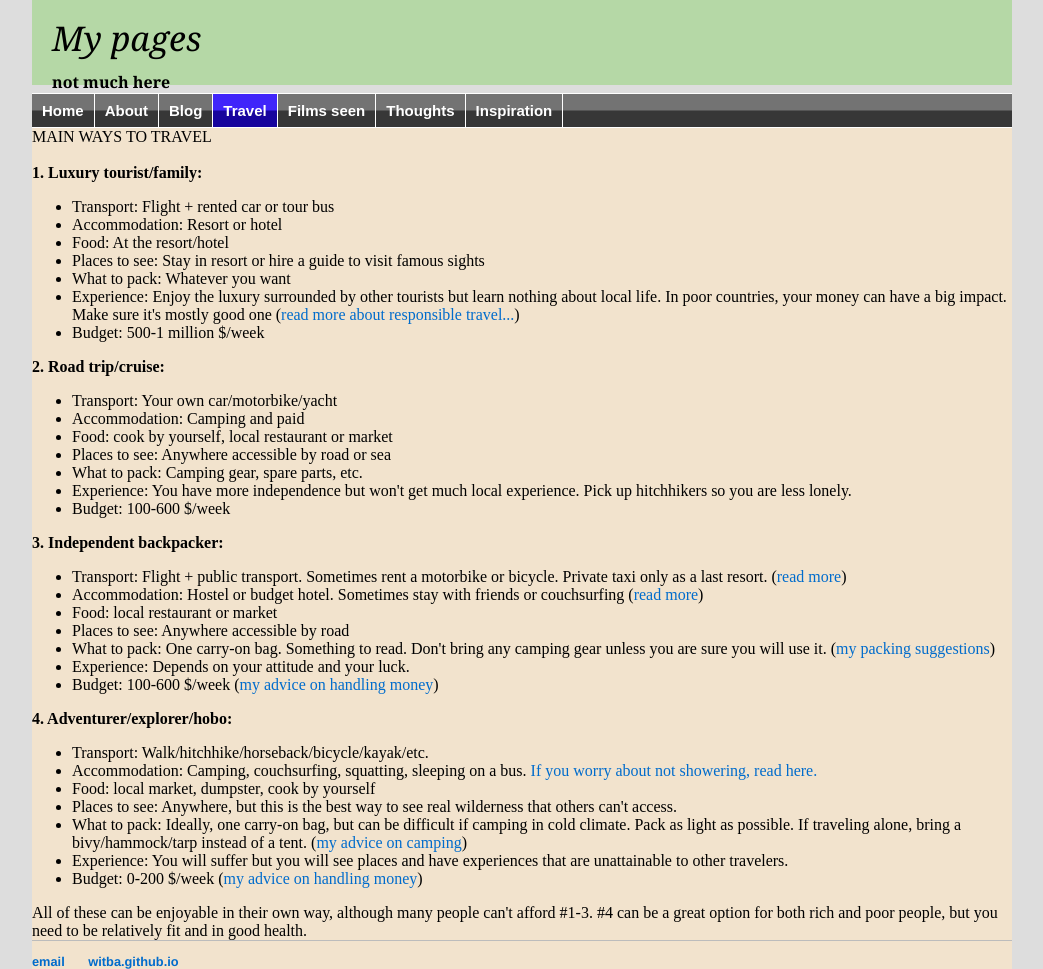
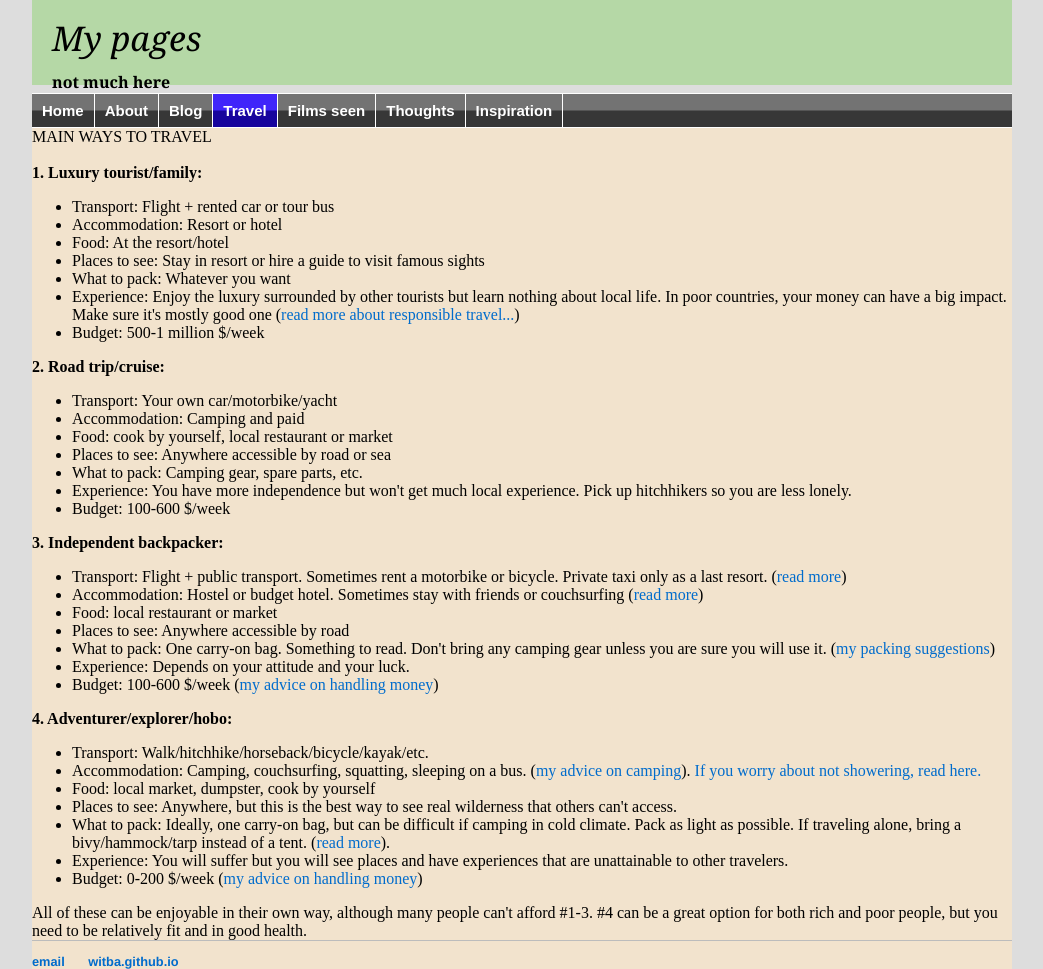
Before and after one commit to witba/witba.github.io, a Jekyll site: the page built from travel/waystotravel.html, in a window 1280 px wide. Shown: the whole page, without its empty margins (118-1161 px from the left). Built offline with Jekyll 4.4.1, drawn with Linux system fonts in a browser that asks for light colours.

Commit message:
Update waystotravel.html

```diff
--- a/travel/waystotravel.html
+++ b/travel/waystotravel.html
@@ -14,7 +14,7 @@
 <li>Food: At the resort/hotel
 <li>Places to see: Stay in resort or hire a guide to visit famous sights
 <li>What to pack: Whatever you want
-<li>Experience: Enjoy the luxury surrounded by other tourists but learn nothing about local life. In poor countries, your money can have a big impact. Make sure it's mostly good one (<a href="ethics.html" target=_blank>read more about responsible travel...</a>)
+<li>Experience: Enjoy the luxury surrounded by other tourists but learn nothing about local life. In poor countries, your money can have a big impact. Make sure it's mostly good one (<a href="ethics.html">read more about responsible travel...</a>)
 <li>Budget: 500-1 million $/week
 </ul>
 <b>2. Road trip/cruise:</b>
@@ -29,23 +29,23 @@
 </ul>
 <b>3. Independent backpacker:</b>
 <ul>
-<li>Transport: Flight + public transport. Sometimes rent a motorbike or bicycle. Private taxi only as a last resort. (<a href="transport.html" target=_blank>read more</a>)
-<li>Accommodation: Hostel or budget hotel. Sometimes stay with friends or couchsurfing (<a href="accommodation.html" target=_blank>read more</a>)
+<li>Transport: Flight + public transport. Sometimes rent a motorbike or bicycle. Private taxi only as a last resort. (<a href="transport.html">read more</a>)
+<li>Accommodation: Hostel or budget hotel. Sometimes stay with friends or couchsurfing (<a href="accommodation.html">read more</a>)
 <li>Food: local restaurant or market
 <li>Places to see: Anywhere accessible by road
-<li>What to pack: One carry-on bag. Something to read. Don't bring any camping gear unless you are sure you will use it. (<a href="packing.html" target=_blank>my packing suggestions</a>)
+<li>What to pack: One carry-on bag. Something to read. Don't bring any camping gear unless you are sure you will use it. (<a href="packing.html">my packing suggestions</a>)
 <li>Experience: Depends on your attitude and your luck.
-<li>Budget: 100-600 $/week (<a href="money.html" target=_blank>my advice on handling money</a>)
+<li>Budget: 100-600 $/week (<a href="money.html">my advice on handling money</a>)
 </ul>
 <b>4. Adventurer/explorer/hobo:</b>
 <ul>
 <li>Transport: Walk/hitchhike/horseback/bicycle/kayak/etc.
-<li>Accommodation: Camping, couchsurfing, squatting, sleeping on a bus. <a href="https://www.theatlantic.com/health/archive/2016/06/i-stopped-showering-and-life-continued/486314" target=_blank>If you worry about not showering, read here.</a>
+<li>Accommodation: Camping, couchsurfing, squatting, sleeping on a bus. (<a href="accommodation.html">my advice on camping</a>). <a href="https://www.theatlantic.com/health/archive/2016/06/i-stopped-showering-and-life-continued/486314" target=_blank>If you worry about not showering, read here.</a>
 <li>Food: local market, dumpster, cook by yourself
 <li>Places to see: Anywhere, but this is the best way to see real wilderness that others can't access.
-<li>What to pack: Ideally, one carry-on bag, but can be difficult if camping in cold climate. Pack as light as possible. If traveling alone, bring a bivy/hammock/tarp instead of a tent. (<a href="accommodation.html" target=_blank>my advice on camping</a>)
+<li>What to pack: Ideally, one carry-on bag, but can be difficult if camping in cold climate. Pack as light as possible. If traveling alone, bring a bivy/hammock/tarp instead of a tent. (<a href="packing.html">read more</a>).
 <li>Experience: You will suffer but you will see places and have experiences that are unattainable to other travelers.
-<li>Budget: 0-200 $/week (<a href="money.html" target=_blank>my advice on handling money</a>)
+<li>Budget: 0-200 $/week (<a href="money.html">my advice on handling money</a>)
 </ul>
 All of these can be enjoyable in their own way, although many people can't afford #1-3. #4 can be a great option for both rich and poor people, but you need to be relatively fit and in good health.
 </div>
```
